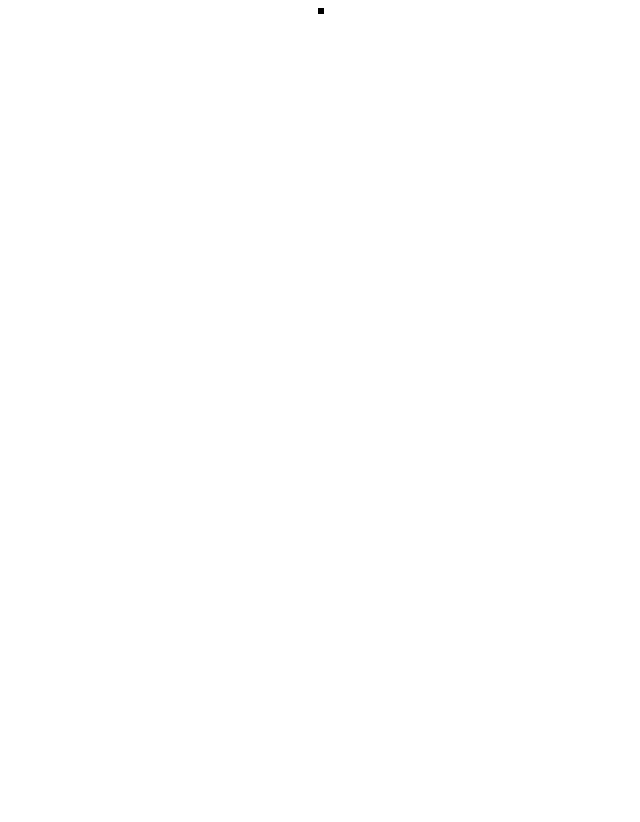
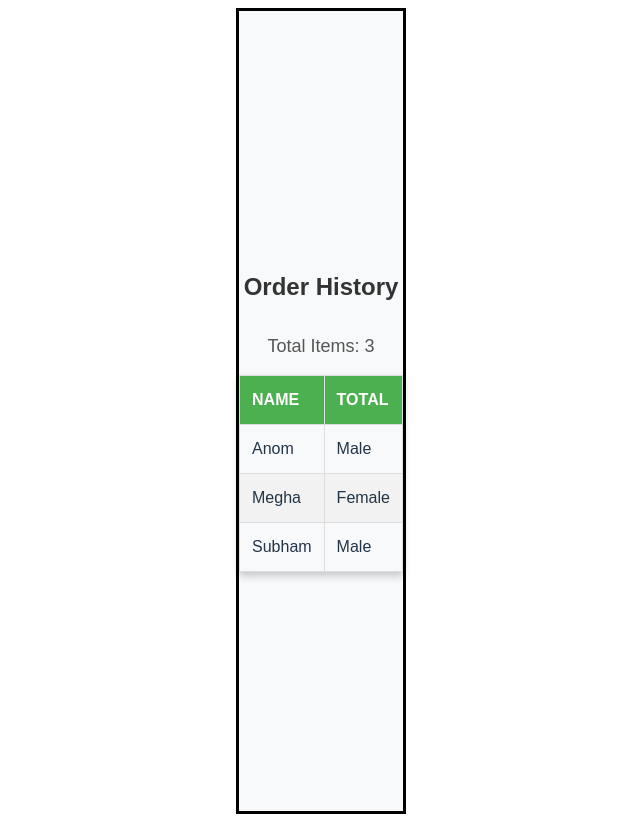
Before and after one commit to DesignerDeveloperDove/Zaiko_Inventory, a React (Vite) app in the folder Zaiko/: page /order-history in a window 1280 px wide. Before the commit this address had no page. Shown: the whole page, without its empty margins (319-959 px from the left). Before the commit the page ends 800 px from the top, so only its background shows below. Built offline with nearby package versions, Linux system fonts and the light colour scheme.

Commit message:
order history

```diff
--- a/Zaiko/src/App.css
+++ b/Zaiko/src/App.css
@@ -380,3 +380,60 @@ font-size: 20px;
   }
 }
 */
+/* Make the container take the full width and height */
+.OrderHistory {
+  width: 100%;
+  min-height: 100vh; /* Full viewport height */
+  display: flex;
+  flex-direction: column;
+  align-items: center;
+  justify-content: center;
+  font-family: Arial, sans-serif;
+  background-color: #f8f9fa; /* Light background */
+}
+
+/* Title styling */
+h2 {
+  color: #333;
+  margin-bottom: 10px;
+  font-size: 24px;
+}
+
+/* Total count styling */
+p {
+  font-size: 18px;
+  color: #555;
+  margin-bottom: 15px;
+}
+
+/* Make table take the full width */
+table {
+  width: 90%; /* Adjust width to fit within the viewport */
+  max-width: 1200px; /* Prevents it from getting too wide */
+  border-collapse: collapse;
+  box-shadow: 0 4px 8px rgba(0, 0, 0, 0.2);
+}
+
+/* Table headers */
+th, td {
+  border: 1px solid #ddd;
+  padding: 12px;
+  text-align: left;
+}
+
+th {
+  background-color: #4CAF50;
+  color: white;
+  text-transform: uppercase;
+}
+
+/* Alternate row colors */
+tr:nth-child(even) {
+  background-color: #f2f2f2;
+}
+
+/* Hover effect */
+tr:hover {
+  background-color: #ddd;
+  cursor: pointer;
+}
--- a/Zaiko/src/App.jsx
+++ b/Zaiko/src/App.jsx
@@ -3,6 +3,7 @@ import { BrowserRouter as Router, Routes, Route } from "react-router-dom";
 import Home from './Pages/Home';
 import LogIn from "./Pages/LogIn";
 import ProductPage from "./Pages/Components/ProductsPage";
+import OrderHistory from "./Pages/OrderHistory";
 import './App.css'
 
 
@@ -14,6 +15,7 @@ function App() {
       <Route path="/" element={<LogIn />} />
       <Route path="/home" element={<Home />} />
       <Route path="/location/:location" element={<ProductPage />} />
+      <Route path="/order-history" element={<OrderHistory />} />
       </Routes>
   </Router>
   )
--- a/Zaiko/src/Pages/LogIn.jsx
+++ b/Zaiko/src/Pages/LogIn.jsx
@@ -64,6 +64,10 @@ function LogIn() {
         </div>
         <h2>Languages</h2>
       </form>
+      <button
+                onClick={() => navigate("/order-history")}>
+                Go to Order History
+            </button>
     </div>
   );
 }
--- a/Zaiko/src/Pages/OrderHistory.jsx
+++ b/Zaiko/src/Pages/OrderHistory.jsx
@@ -1,25 +1,34 @@
-import React from 'react';
-import OrderHistory from './Pages/OrderHistory';
+import React from "react";
 
 function OrderHistory() {
+    const data = [
+        { name: "Anom", total: "Male" },
+        { name: "Megha", total: "Female" },
+        { name: "Subham", total: "Male" },
+    ];
+
     return (
-    <table>
+        <div className="OrderHistory">
+            <h2>Order History</h2>
+            <p>Total Items: {data.length}</p>
+
+            <table border="1">
+                <thead>
                     <tr>
-            <th></th>
-            <th></th>
-            <th></th>
+                        <th>Name</th>
+                        <th>Total</th>
                     </tr>
-        <tr>
-            <td></td>
-            <td></td>
-            <td></td>
+                </thead>
+                <tbody>
+                    {data.map((val, key) => (
+                        <tr key={key}>
+                            <td>{val.name}</td>
+                            <td>{val.total}</td>
                         </tr>
-        <tr>
-            <td></td>
-            <td></td>
-            <td></td>
-        </tr>
+                    ))}
+                </tbody>
             </table>
+        </div>
     );
 }
 
```
Lines whose indentation alone changed are shown as unchanged.
